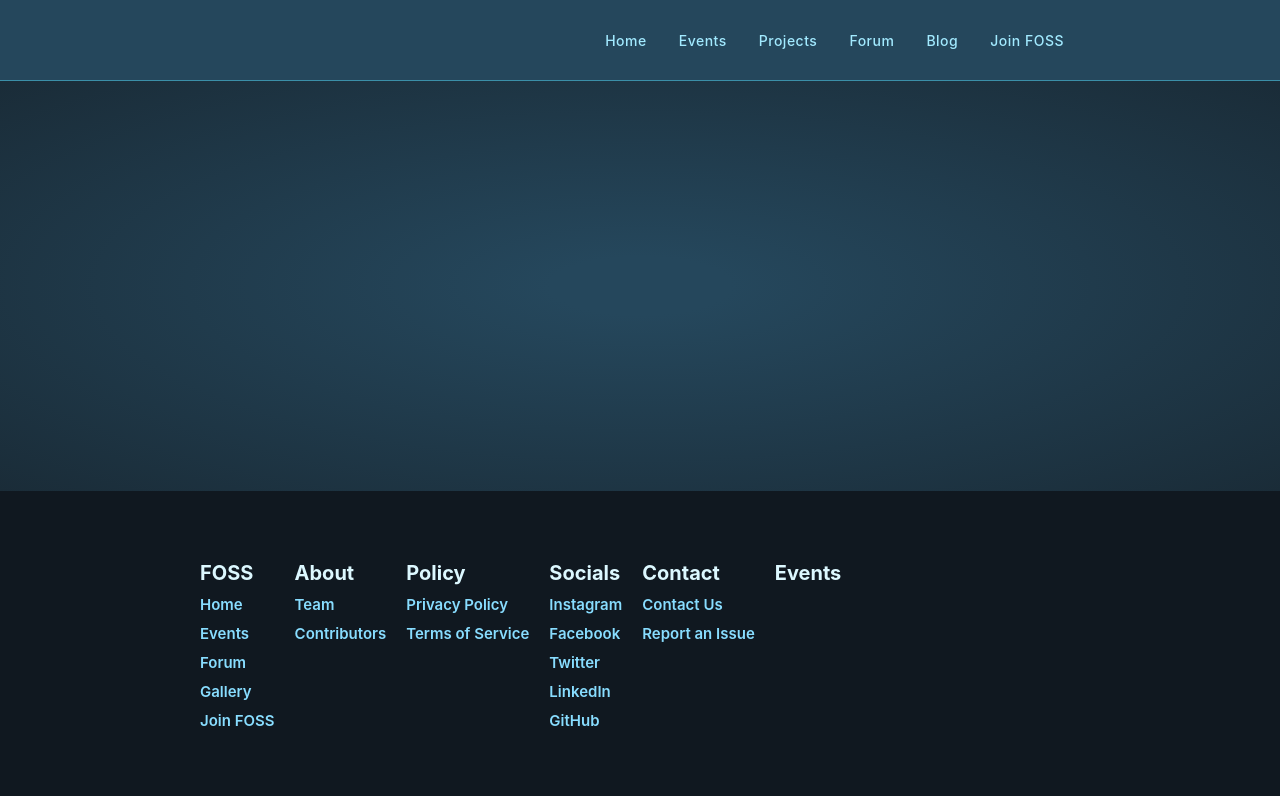
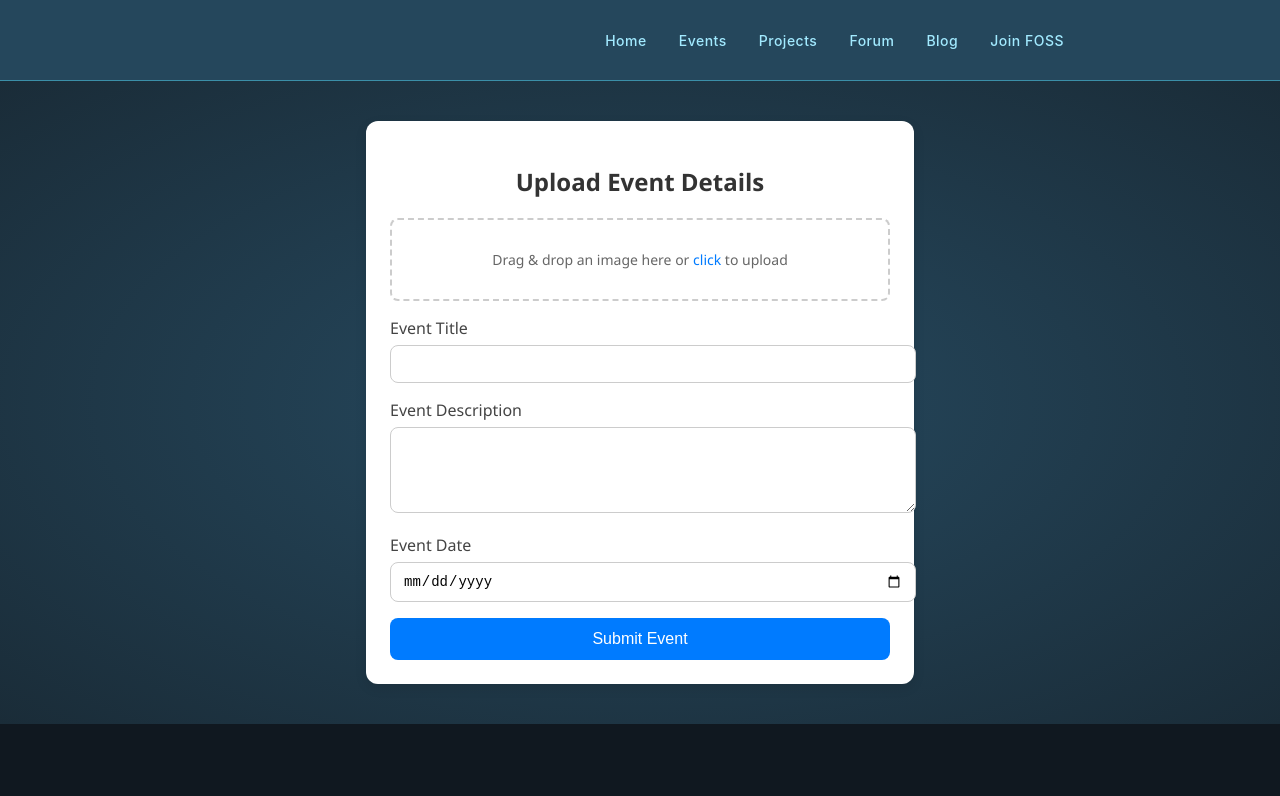
Before and after one commit to IceBear-32/FossWeb, a Nuxt app: page /addevent in a window 1280 px wide. Shown: the top 796 px of the page. Built offline with nearby package versions, Linux system fonts and the light colour scheme.

Commit message:
Create addevent.vue

```diff
--- /dev/null
+++ b/pages/addevent.vue
@@ -0,0 +1,205 @@
+<template>
+  <div class="container">
+    <h2 class="title">Upload Event Details</h2>
+
+    <form @submit.prevent="submitEvent" class="form">
+      <div
+        class="drop-zone"
+        @dragover.prevent="isDragging = true"
+        @dragleave.prevent="isDragging = false"
+        @drop.prevent="handleDrop"
+        :class="{ 'dragging': isDragging }"
+        @click="triggerFileInput"
+      >
+        <p class="drop-text">
+          Drag & drop an image here or <span class="highlight">click</span> to upload
+        </p>
+        <input type="file" ref="fileInput" accept="image/*" @change="handleFileChange" class="hidden-input" />
+        <div v-if="preview" class="preview">
+          <img :src="preview" alt="Thumbnail Preview" class="preview-img" />
+        </div>
+      </div>
+
+
+      <div class="form-group">
+        <label class="label">Event Title</label>
+        <input v-model="title" type="text" class="input" required />
+      </div>
+
+
+      <div class="form-group">
+        <label class="label">Event Description</label>
+        <textarea v-model="description" class="textarea" rows="4" required></textarea>
+      </div>
+
+      <div class="form-group">
+        <label class="label">Event Date</label>
+        <input v-model="date" type="date" class="input" required />
+      </div>
+
+
+      <button type="submit" class="button">Submit Event</button>
+    </form>
+  </div>
+</template>
+
+<script setup>
+import { ref } from 'vue'
+
+const thumbnail = ref(null)
+const preview = ref(null)
+const title = ref('')
+const description = ref('')
+const date = ref('')
+const isDragging = ref(false)
+const fileInput = ref(null)
+
+const handleFileChange = (e) => {
+  const file = e.target.files[0]
+  if (file) {
+    thumbnail.value = file
+    preview.value = URL.createObjectURL(file)
+  }
+}
+
+const handleDrop = (e) => {
+  isDragging.value = false
+  const file = e.dataTransfer.files[0]
+  if (file && file.type.startsWith('image/')) {
+    thumbnail.value = file
+    preview.value = URL.createObjectURL(file)
+  }
+}
+
+const triggerFileInput = () => {
+  fileInput.value.click()
+}
+
+const submitEvent = () => {
+  const formData = new FormData()
+  formData.append('thumbnail', thumbnail.value)
+  formData.append('title', title.value)
+  formData.append('description', description.value)
+  formData.append('date', date.value)
+
+
+  console.log('Event submitted:', {
+    title: title.value,
+    description: description.value,
+    date: date.value,
+    thumbnail: thumbnail.value?.name,
+  })
+
+  alert("Event submitted!")
+}
+</script>
+
+<style scoped>
+.container {
+  max-width: 500px;
+  margin: 40px auto;
+  padding: 24px;
+  border-radius: 12px;
+  box-shadow: 0 4px 12px rgba(0, 0, 0, 0.1);
+  background-color: #fff;
+  font-family: 'Segoe UI', Tahoma, Geneva, Verdana, sans-serif;
+}
+
+.title {
+  font-size: 24px;
+  font-weight: bold;
+  margin-bottom: 20px;
+  text-align: center;
+  color: #333;
+}
+
+.form {
+  display: flex;
+  flex-direction: column;
+}
+
+.form-group {
+  margin-bottom: 16px;
+}
+
+.label {
+  font-weight: 500;
+  margin-bottom: 6px;
+  display: block;
+  color: #444;
+}
+
+.input, .textarea {
+  width: 100%;
+  padding: 10px 12px;
+  border: 1px solid #ccc;
+  border-radius: 8px;
+  font-size: 14px;
+  transition: border-color 0.3s;
+}
+
+.input:focus, .textarea:focus {
+  border-color: #007BFF;
+  outline: none;
+}
+
+.drop-zone {
+  border: 2px dashed #ccc;
+  border-radius: 8px;
+  padding: 30px;
+  text-align: center;
+  color: #666;
+  cursor: pointer;
+  transition: border-color 0.3s, background-color 0.3s;
+  margin-bottom: 16px;
+  position: relative;
+}
+
+.drop-zone.dragging {
+  background-color: #f0f8ff;
+  border-color: #007BFF;
+  color: #007BFF;
+}
+
+.drop-text {
+  margin: 0;
+  font-size: 14px;
+}
+
+.highlight {
+  color: #007BFF;
+  font-weight: 500;
+}
+
+.hidden-input {
+  display: none;
+}
+
+.preview {
+  margin-top: 10px;
+}
+
+.preview-img {
+  width: 100%;
+  max-height: 200px;
+  object-fit: cover;
+  border-radius: 8px;
+  border: 1px solid #ddd;
+  margin-top: 10px;
+}
+
+.button {
+  padding: 12px;
+  background-color: #007BFF;
+  border: none;
+  color: white;
+  border-radius: 8px;
+  font-size: 16px;
+  cursor: pointer;
+  transition: background-color 0.3s;
+}
+
+.button:hover {
+  background-color: #0056b3;
+}
+</style>
```
